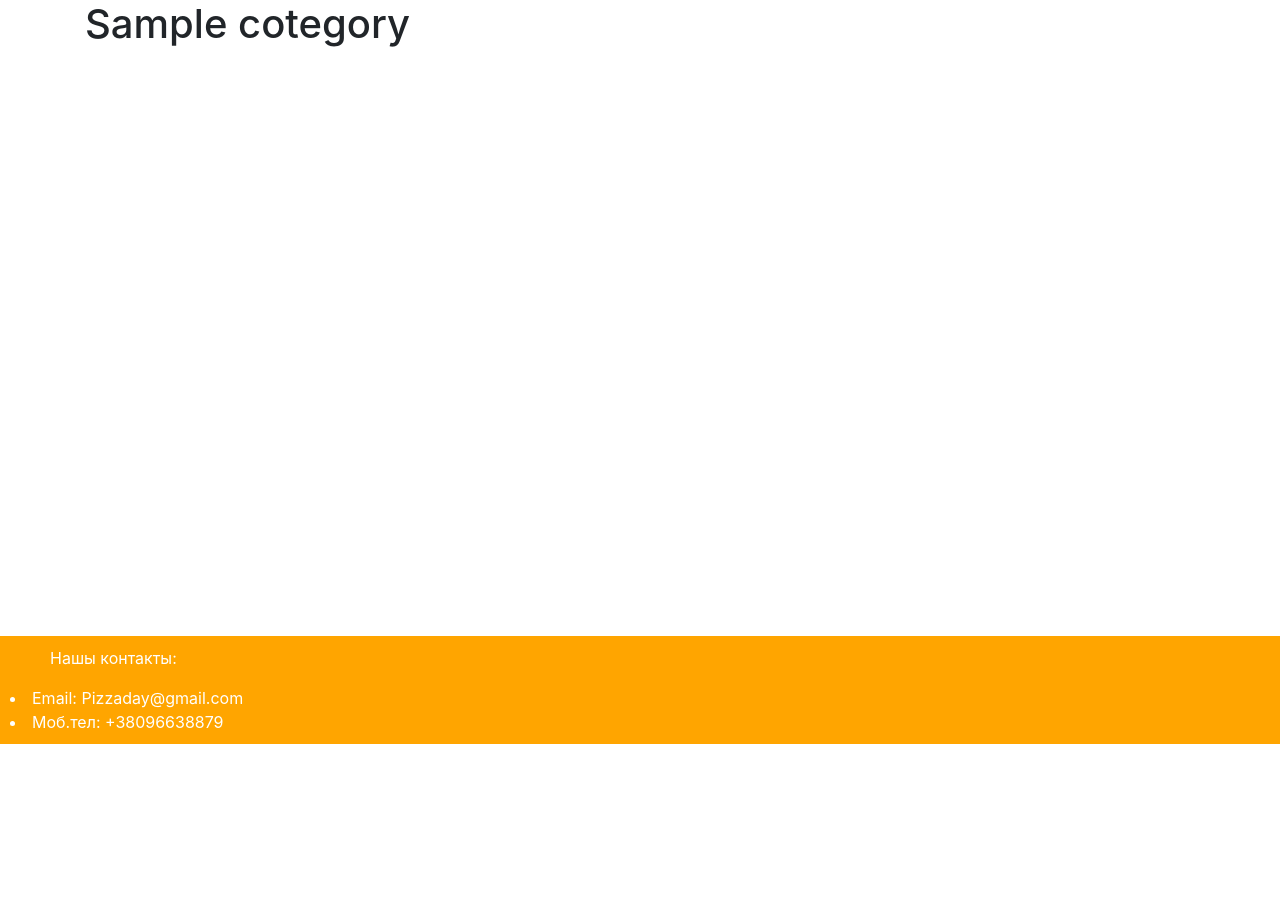
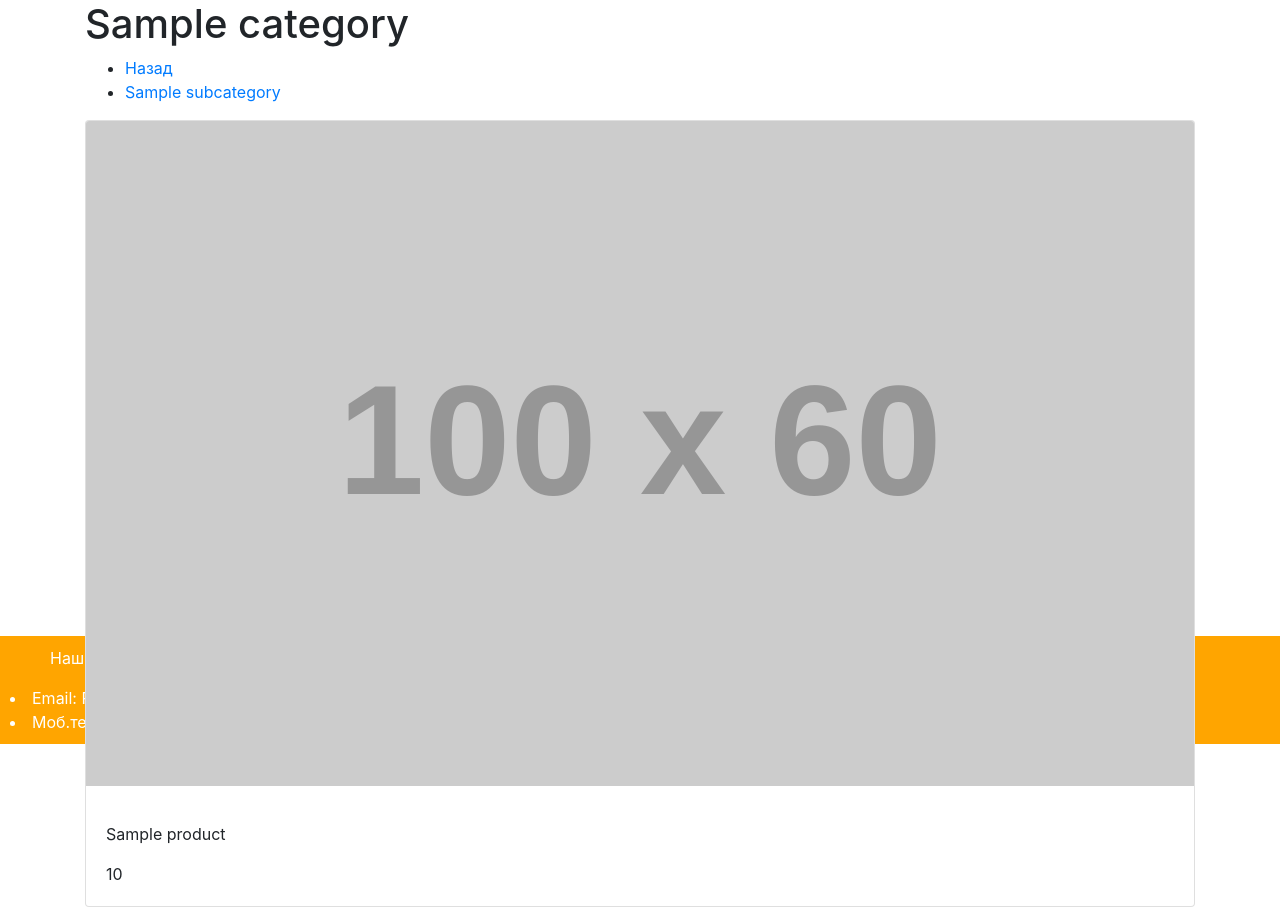
Before and after one commit to iasmoke/MyShopWork, a Symfony app: template templates/category/show.html.twig in a window 1280 px wide. Shown: the part 56-963 px from the top of the page. Before the commit the page ends 800 px from the top, so only its background shows below. Run offline with Twig, Linux system fonts and the light colour scheme; the template is opened without the code that fills it: most values are stand-ins (such as "Sample title", 1, 10 or a date in 2020); grey boxes labelled with a size stand in for pictures from a placeholder-image service; some libraries are stand-ins or nearby versions.

Commit message:
lesson 17 very

```diff
--- a/templates/category/show.html.twig
+++ b/templates/category/show.html.twig
@@ -1,10 +1,44 @@
 {% extends 'base.html.twig' %}
 
 {% block body %}
-    <h1>{{ cotegory.name }}</h1>
+    <h1>{{ category.name }}</h1>
 
+    <ul>
+        {% if category.parent %}
+            <li>
+                <a href="{{ path('category_show', {id: category.parent.id}) }}">
+                    Назад
+                </a>
+            </li>
+        {% endif %}
+
+        {% for subcategory in category.subcategories %}
+        <li>
+            <a href="{{ path('category_show', {id: subcategory.id}) }}">
+                {{ subcategory.name }}
+            </a>
+        </li>
+        {% endfor%}
+    </ul>
+
+    <div class="card-deck product">
+        {% for product in category.products %}
+            <div class="card" style="width: 18rem;">
+                <img class="card-img-top" src="//placehold.it/100x60" alt="{{ product.title }}">
+                <div class="card-body">
+                    <h5 class="card-title"></h5>
+                    <p class="card-text"></p>
+                    <a href="{{ path('product_show',{id:product.id}) }}" {{ product.title }}></a>
+                    <p class="card-text">{{ product.title }}</p>
+                    <p class="card-text">{{ product.price }}</p>
+                </div>
+
+            </div>
+
+        {% endfor %}
+    </div>
 {% endblock %}
 
 {% block title %}
-    {{ cotegory.name }}
+    {{ category.name }}
 {% endblock %}
```
Also changed, not shown: src/Controller/CategoryController.php (+27 -3 lines), src/Entity/Category.php (+60 -0 lines), src/Migrations/Version20180403171324.php (added, +32 -0 lines).
